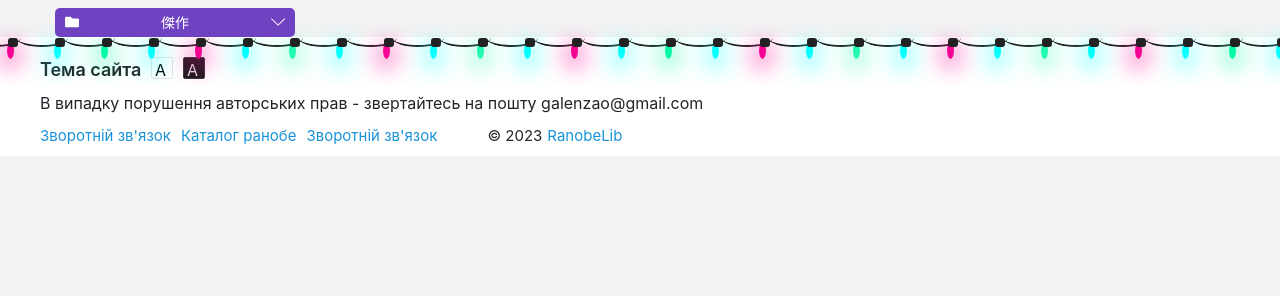
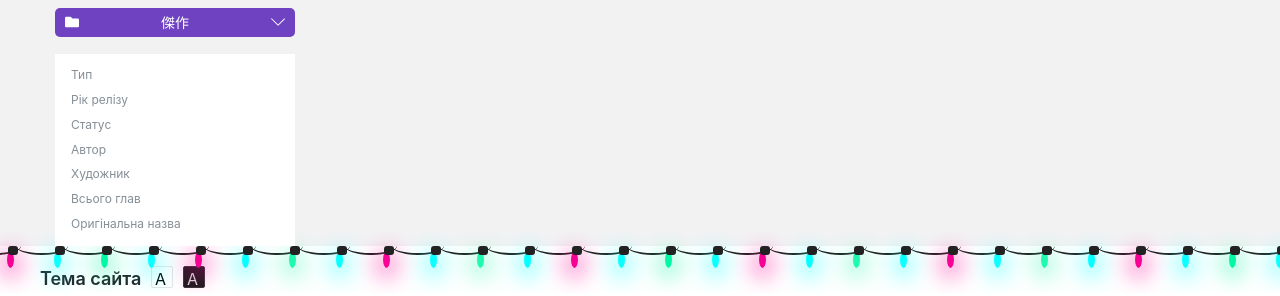
Before and after one commit to OgShadoww/ranobe-lib, a React (Create React App) app: page /#/ranobe-lib in a window 1280 px wide. Shown: the part 549-845 px from the top of the page. Before the commit the page ends 800 px from the top, so only its background shows below. Built offline with nearby package versions, Linux system fonts and the light colour scheme; no server answers.

Commit message:
add page ranobe

```diff
--- a/src/App.css
+++ b/src/App.css
@@ -173,6 +173,19 @@ img {
 }
 .border-base {
   border-bottom: 1px solid var(--border-base);
+}
+.text-mutted {
+  color: var(--text-muted);
+}
+.light-hover:hover {
+  background: hsla(240,5%,48%,.05);
+  background: var(--background-fill-4);
+  text-decoration: none;
+  color: #212529;
+  color: var(--text-primary);
+}
+.text-secondary {
+  color: var(--text-secondary);
 }
 
 /* checkbox */
--- a/src/app/services/services.ts
+++ b/src/app/services/services.ts
@@ -1,6 +1,7 @@
 import {createApi, fetchBaseQuery} from '@reduxjs/toolkit/dist/query/react'
 import { IFullRanobe } from '../../types/IFullRanobe'
 import { IGenres } from '../../types/IGenres'
+import { IRoles } from '../../types/IRoles'
 import { ITopics } from '../../types/ITopics'
 import { IUser } from '../../types/IUser'
 import { IRanobe } from '../../types/RanobeType'
@@ -33,6 +34,19 @@ export const ranobeMoreApi = createApi({
         fetchAllRanobe: build.query<IFullRanobe, number | undefined>({
             query: (num: number | undefined) => ({
                 url:`ranobe/${num}`,
+            })
+        })
+    })
+})
+export const ranobeRoleApi = createApi({
+    reducerPath:'ranobeRoleApi',
+    baseQuery: fetchBaseQuery({
+        baseUrl:'https://shikimori.one/api'
+    }),
+    endpoints: (build) => ({
+        fetchAllRanobe: build.query<IRoles[], number | undefined>({
+            query: (num: number | undefined, ) => ({
+                url:`ranobe/${num}/roles`,
             })
         })
     })
--- a/src/app/store.ts
+++ b/src/app/store.ts
@@ -1,5 +1,5 @@
 import { combineReducers, configureStore, getDefaultMiddleware } from "@reduxjs/toolkit";
-import { genresApi, ranobeApi, ranobeApiSearch, ranobeMoreApi, topicApi } from "./services/services";
+import { genresApi, ranobeApi, ranobeApiSearch, ranobeMoreApi, ranobeRoleApi, topicApi } from "./services/services";
 
 const combine = combineReducers({
     [ranobeApi.reducerPath]: ranobeApi.reducer,
@@ -7,13 +7,14 @@ const combine = combineReducers({
     [genresApi.reducerPath]:genresApi.reducer,
     [topicApi.reducerPath]:topicApi.reducer,
     [ranobeMoreApi.reducerPath]:ranobeMoreApi.reducer,
+    [ranobeRoleApi.reducerPath]:ranobeRoleApi.reducer,
 })
 
 export const setupStore = () => {
     return configureStore({
         reducer: combine,
         middleware: (getDefaultMiddleware) =>
-            getDefaultMiddleware().concat(ranobeApi.middleware).concat(ranobeApiSearch.middleware).concat(genresApi.middleware).concat(topicApi.middleware).concat(ranobeMoreApi.middleware)
+            getDefaultMiddleware().concat(ranobeApi.middleware).concat(ranobeApiSearch.middleware).concat(genresApi.middleware).concat(topicApi.middleware).concat(ranobeMoreApi.middleware).concat(ranobeRoleApi.middleware)
     })
 }
 
--- a/src/component/HeaderComponents/DropDownList.tsx
+++ b/src/component/HeaderComponents/DropDownList.tsx
@@ -6,16 +6,16 @@ interface props {
 }
 
 const DropDownList:FC<props> = ({isVisible, children}) => {
-    const baseStyles = ['tippy', 'top-[10px] opacity-0 pointer-event-none invisible']
+    const baseStyles = ['tippy right-0', 'top-[70px] opacity-0 pointer-event-none invisible']
 
     if(isVisible) {
         baseStyles.pop()
-        baseStyles.push('top-0 right-0 opacity-[1] pointer-event-auto visible')
+        baseStyles.push('top-[50px] right-0 opacity-[1] pointer-event-auto visible')
     }
 
     return (
         <div className={baseStyles.join(' ')}>
-            <div className='py-[10px]'>
+            <div className='py-[8px]'>
                 {children}
             </div>
         </div>
--- /dev/null
+++ b/src/component/HeaderComponents/DropDownListItem.tsx
@@ -0,0 +1,19 @@
+import React, { FC } from 'react';
+import { Link } from 'react-router-dom';
+
+interface props {
+    icon?: any,
+    text: string,
+    to: string
+}
+
+const DropDownListItem:FC<props> = ({icon, text, to}) => {
+    return (
+        <Link to={to} className='min-w-[160px] px-[10px] py-[8px] flex items-center rounded-[4px] text-[14px] mx-[8px] text-primary gap-[10px] font-[500] leading-[1] mb-[10px] cursor-pointer light-hover'>
+            {icon}
+            {text}
+        </Link>
+    );
+};
+
+export default DropDownListItem;
--- a/src/component/Main/BigListItem.tsx
+++ b/src/component/Main/BigListItem.tsx
@@ -12,11 +12,11 @@ const BigListItem:FC<props> = ({items}) => {
             <img className='w-[72px] sm:w-[72px] md:w-[100px] lg:w-[100px]' src={`https://moe.shikimori.one${items.image.original}`} alt="" />
             <div className='flex w-full flex-col text-left'>
                 <div className='flex flex-col pb-[5px] border-b-[#2ea3e7] border-b-[1px] w-full'>
-                    <a className='hover:underline cursor-pointer text-[13px] lg:text-[15px] md:text-[14px] sm:text-[13px]'>{items.russian}</a>
-                    <a className='popular-ranobe-name cursor-pointer text-[12px] lg:text-[13px] md:text-[13px] sm:text-[12px]'>{items.name}</a>
+                    <p className='hover:underline cursor-pointer text-[13px] lg:text-[15px] md:text-[14px] sm:text-[13px]'>{items.russian}</p>
+                    <p className='popular-ranobe-name cursor-pointer text-[12px] lg:text-[13px] md:text-[13px] sm:text-[12px]'>{items.name}</p>
                 </div>
                 <div className='w-full popular-ranobe-volumes'>
-                    <a className='cursor-pointer font-semibold uppercase sm:uppercase lg:normal-case md:normal-case text-[11px] lg:text-[14px] md:text-[14px] sm:text-[13px]'>{items.volumes} Томів {items.chapters} Глав</a>
+                    <p className='cursor-pointer font-semibold uppercase sm:uppercase lg:normal-case md:normal-case text-[11px] lg:text-[14px] md:text-[14px] sm:text-[13px]'>{items.volumes} Томів {items.chapters} Глав</p>
                 </div>
             </div>
         </Link>
--- /dev/null
+++ b/src/component/Ranobe/AboutRanobe.tsx
@@ -0,0 +1,21 @@
+import React, { FC } from 'react';
+
+interface props {
+    title: string,
+    subtitle: string | undefined | any
+}
+
+const AboutRanobe:FC<props> = ({title, subtitle}) => {
+    return (
+        <div className='px-[8px] py-[4px] w-full rounded-[3px] cursor-pointer block text-left light-hover'>
+            <div className='text-[12px] min-w-[140px] text-mutted'>
+                {title}
+            </div>
+            <div className='overflow-hidden text-[14px]'>
+                {subtitle}
+            </div>
+        </div>
+    );
+};
+
+export default AboutRanobe;
--- a/src/section/Ranobe.tsx
+++ b/src/section/Ranobe.tsx
@@ -1,17 +1,25 @@
 import React, { useState } from 'react';
 import { useParams } from 'react-router-dom';
-import { ranobeMoreApi } from '../app/services/services';
+import { ranobeMoreApi, ranobeRoleApi } from '../app/services/services';
 import {FaPencilAlt, FaRss} from 'react-icons/fa'
 import { AiFillStar, AiFillWarning } from 'react-icons/ai'
 import {BsFillPlusSquareFill} from 'react-icons/bs'
 import {FaFolder} from 'react-icons/fa'
 import {SlArrowDown} from 'react-icons/sl'
 import { links } from '../variable/link';
+import AboutRanobe from '../component/Ranobe/AboutRanobe';
 
 const Ranobe = () => {
     const params = useParams()
     const [current, setCurrent] = useState(0)
     const {data: ranobe} = ranobeMoreApi.useFetchAllRanobeQuery(Number(params.id))
+    let {data: role} = ranobeRoleApi.useFetchAllRanobeQuery(Number(params.id))
+    let autor = role?.filter(role => role.roles[0] === 'Story')
+    let art = role?.filter(role => role.roles[0] === 'Art')
+
+    if(role) {
+        role = role.filter(role => role.person !== null)
+    }
 
     const tabLineStyles = ['tabs-line']
     if(current === 0) {
@@ -20,6 +28,7 @@ const Ranobe = () => {
     if(current === 1) {
         tabLineStyles.push('block translate-x-[102px] w-[85px]')
     }
+
     return (
         <>
             <div className='media-background'></div>
@@ -39,6 +48,24 @@ const Ranobe = () => {
                             <button className='button-primary px-[26px] w-full py-[5px] rounded-[5px] text-[14px]'>Почати читати</button>
                             <button className='bg-[#6f42c1] text-white px-[10px] w-full py-[5px] rounded-[5px] flex items-center justify-between text-[14px]'><FaFolder/> 傑作 <SlArrowDown/></button>
                         </div>
+                        <div className='foreground px-[8px] py-[9px]'>
+                            <AboutRanobe title='Тип' subtitle={ranobe?.kind === 'light_novel' ? 'Ранобе (LN)' : ''}/>
+                            <AboutRanobe title='Рік релізу' subtitle={ranobe?.aired_on.slice(0, 4)}/>
+                            <AboutRanobe
+                                title='Статус'
+                                subtitle={
+                                    ranobe?.status === 'ongoing' ? 'Онгонинг' :
+                                    ranobe?.status === 'released' ? 'Закінчений' :
+                                    ranobe?.status === 'anons' ? 'Анонс' :
+                                    ranobe?.status === 'paused' ? 'Призупиняно' :
+                                    ranobe?.status === 'discontinued' ? 'Зупиняно' : ''
+                                }
+                            />
+                            <AboutRanobe title='Автор' subtitle={autor?.map(autor => autor.person?.name.toString())}/>
+                            <AboutRanobe title='Художник' subtitle={art?.map(art => art.person?.name.toString())}/>
+                            <AboutRanobe title='Всього глав' subtitle={ranobe?.chapters}/>
+                            <AboutRanobe title='Оригінальна назва' subtitle={ranobe?.japanese}/>
+                        </div>
                     </div>
                     <div className='media-content-side'>
                         <div className='flex items-center mb-[8px]'>
@@ -55,9 +82,6 @@ const Ranobe = () => {
                                 <p className='text-white text-[22px] font-[600]'>{ranobe?.score}</p>
                                 <p className='text-white text-[16px] opacity-[0.7]'>
                                     {ranobe?.rates_scores_stats.reduce((rate: number, initial) => {
-                                        if(initial.value > 999) {
-                                            return initial.value / 1000
-                                        }
                                         return (rate + initial.value)
                                     }, 0)}
                                 </p>
--- /dev/null
+++ b/src/types/ICharacter.ts
@@ -0,0 +1,9 @@
+import { IImage } from "./IImage";
+
+export interface ICharacter {
+    id: number,
+    name: string,
+    russian: string,
+    image: IImage,
+    url: string
+}
--- /dev/null
+++ b/src/types/IPerson.ts
@@ -0,0 +1,9 @@
+import { IImage } from "./IImage";
+
+export interface IPerson {
+    id: number,
+    name: string,
+    russian: string,
+    image: IImage,
+    url: string
+}
--- /dev/null
+++ b/src/types/IRoles.ts
@@ -0,0 +1,9 @@
+import { ICharacter } from "./ICharacter";
+import { IPerson } from "./IPerson";
+
+export interface IRoles {
+    roles: [string],
+    roles_russian:[string],
+    character: ICharacter | null ,
+    person: IPerson | null
+}
```
Also changed, not shown: src/component/HeaderComponents/Account.tsx (+19 -3 lines).
